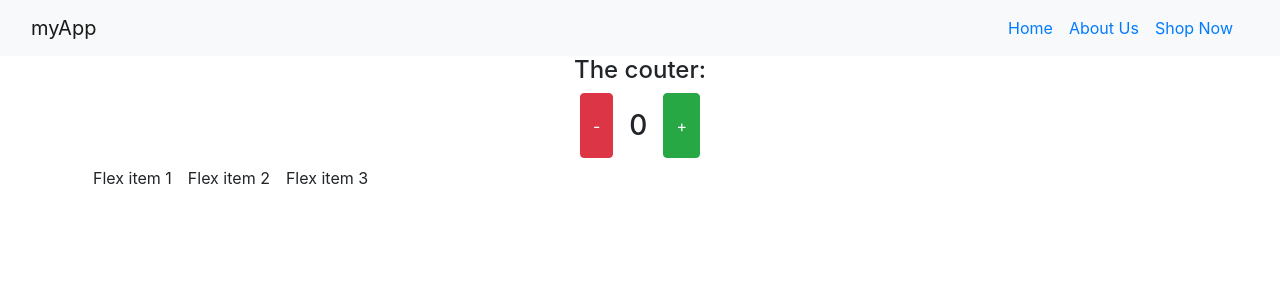
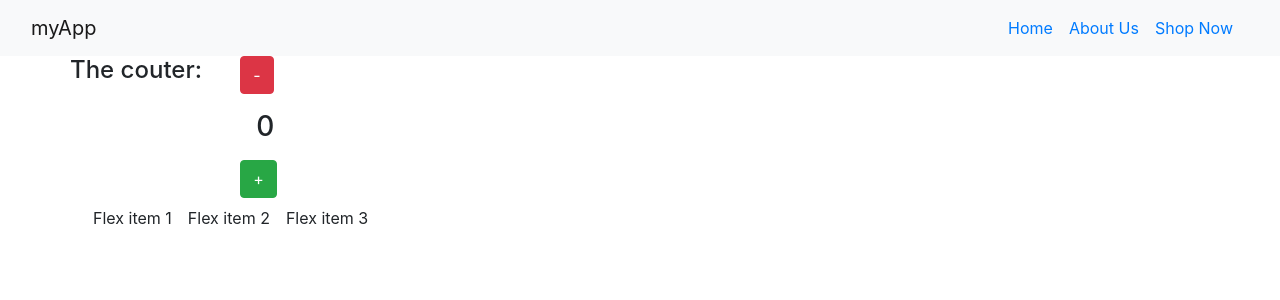
Before and after one commit to jacckmark/reactjs_crash_course, a React (Create React App) app: page /shop in a window 1280 px wide. Shown: the top 300 px of the page. Built offline with nearby package versions, Linux system fonts and the light colour scheme; data requests are answered from the project's data file.

Commit message:
changes test

```diff
--- a/src/components/Counter.js
+++ b/src/components/Counter.js
@@ -7,10 +7,10 @@ const Counter = () => {
   const dispatch = useDispatch();
   return (
     <div>
-      <h4>The couter:</h4>
       <div className="row">
-        <div className="col-4 offset-4">
-          <div className="row justify-content-center">
+        <h4>The couter:</h4>
+        <div className="row justify-content-center">
+          <div className="col-4 offset-4">
             <button className="btn btn-danger" onClick={() => dispatch(decrementCounter())}>
               -
             </button>
```
